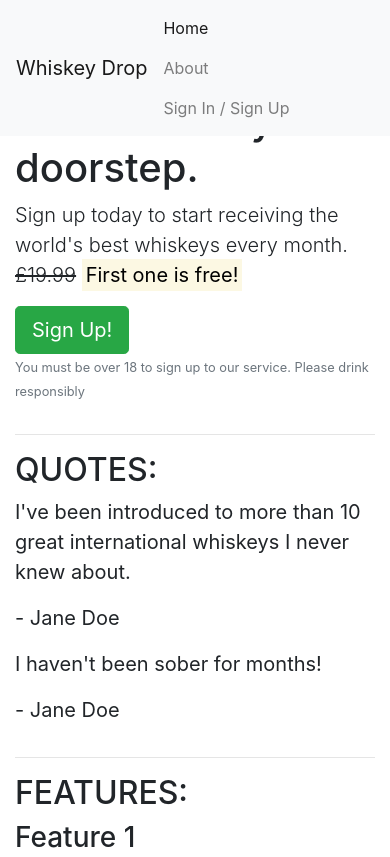
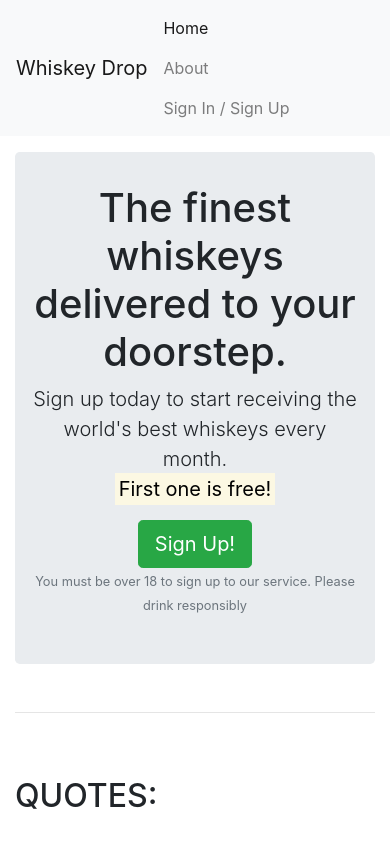
Before and after one commit to simonjvardy/BootstrappingYourNextBigIdea-CI, a plain HTML site: page index.html in a window 390 px wide. Shown: the top 857 px of the page. Drawn offline with nearby package versions, Linux system fonts and the light colour scheme.

Commit message:
refactor: improved responsiveness on smaller devices by adding more bootstrap classes. Add in a jumbotron for the hero marketing message. Improve styling and page flow for mobile devices.

```diff
--- a/index.html
+++ b/index.html
@@ -10,7 +10,8 @@
 </head>
 
 <body>
-    <nav class="navbar navbar-light bg-light navbar-expand-sm fixed-top">
+    <!-- Nav Bar styling: Light background, responsive on smaller devices -->
+    <nav class="navbar navbar-light bg-light navbar-expand-sm">
         <a href="/" class="navbar-brand">Whiskey Drop</a>
         <ul class="navbar-nav mr-auto">
             <li class="active nav-item mr-2"><a class="nav-link" href="/">Home</a></li>
@@ -24,13 +25,19 @@
             <a href="/login">Sign In / Sign Up</a>
         </div>
     </nav>
-    <article class="container">
+    <!-- class "mt-3" gives a top margin style 3 = 1rem spacing-->
+    <article class="container mt-3">
         <!-- Callout -->
         <div class="row">
             <div class="col-12">
-                <section class="callout">
+                <section class="callout jumbotron text-center">
                     <h1>The finest whiskeys delivered to your doorstep.</h1>
-                    <p class="lead">Sign up today to start receiving the world's best whiskeys every month. <s>£19.99</s> <strong><mark>First one is free!</mark></strong></p>
+                    <p class="lead">Sign up today to start receiving the world's best whiskeys every month.
+                        <!-- to style properly on larger mobile devices put the Highlighted text on a separate line -->
+                        <s class="d-none d-sm-inline">£19.99</s>
+                        <span class="d-inline d-sm-none"><br></span>
+                        <strong><mark>First one is free!</mark></strong>
+                    </p>
                     <button class="btn btn-success btn-lg">Sign Up!</button>
                     <p class="text-muted"><small>You must be over 18 to sign up to our service. Please drink responsibly</small></p>
                 </section>
@@ -42,7 +49,7 @@
         <!-- Quotes -->
         <section class="quotes">
             <div class="row">
-                <div class="col-12">
+                <div class="col-12 my-5">
                     <h2 class="text-uppercase">Quotes:</h2>
                 </div>
             </div>
@@ -67,7 +74,7 @@
         <!-- Features -->
         <section class="features">
             <div class="row">
-                <div class="col-12">
+                <div class="col-12 my-5">
                     <h2 class="text-uppercase">Features:</h2>
                 </div>
             </div>
```
